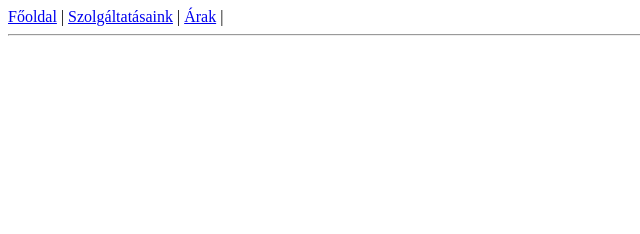
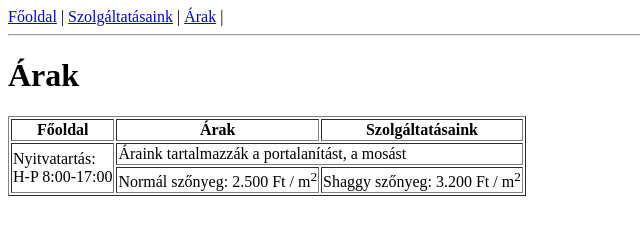
Before and after one commit to gyula6767/szonyeg, a plain HTML site: page arak.html in a window 1280 px wide. Shown: the whole page, without its empty margins (0-640 px from the left). Drawn offline with Linux system fonts and the light colour scheme.

Commit message:
táblázat

```diff
--- a/arak.html
+++ b/arak.html
@@ -12,6 +12,29 @@
 	<a href="szolgaltatasaink.html">Szolgáltatásaink</a> |
 	<a href="arak.html">Árak</a> |
 	<hr>
+
+	<h1>Árak</h1>
+
+
+	<table border="1">
+		<thead>
+			<tr>
+				<th>Főoldal</th>
+				<th>Árak</th>
+				<th>Szolgáltatásaink</th>
+			</tr>
+		</thead>
+		<tbody>
+			<tr>
+				<td rowspan="2">Nyitvatartás:<Br>H-P 8:00-17:00</Br></td>
+				<td colspan="2">Áraink tartalmazzák a portalanítást, a mosást</td>
+			</tr>
+			<tr>
+				<td>Normál szőnyeg: 2.500 Ft / m<sup>2</sup></td>
+				<td>Shaggy szőnyeg: 3.200 Ft / m<sup>2</sup></td>
+			</tr>
+		</tbody>
+	</table>
 </body>
 
 </html>
```
Also changed, not shown: 1 other file.
